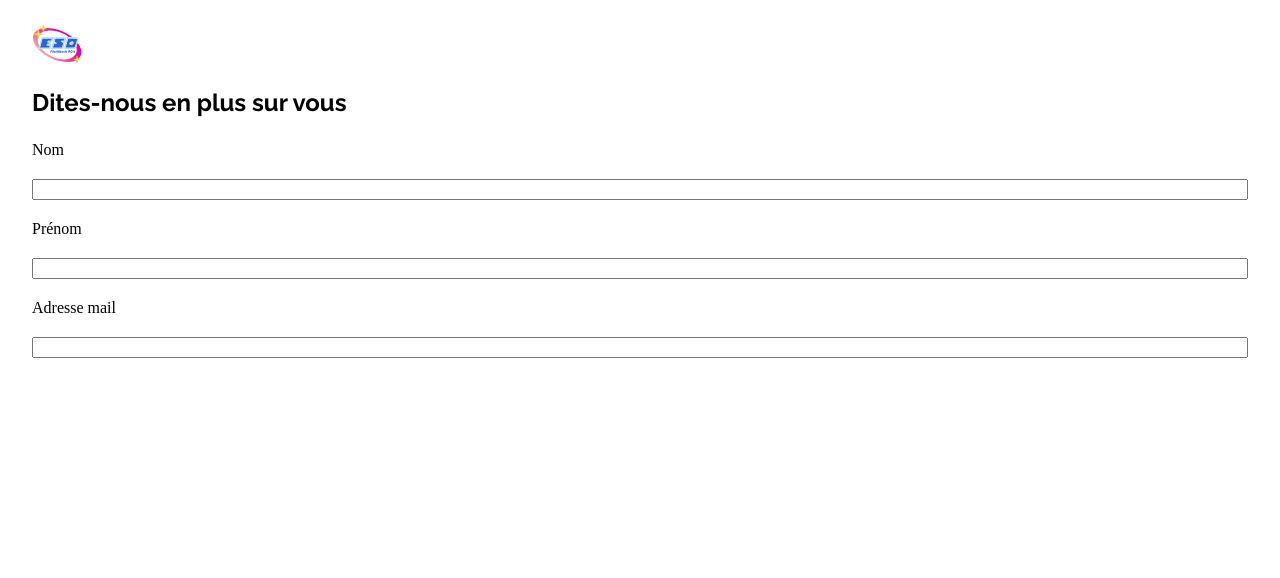
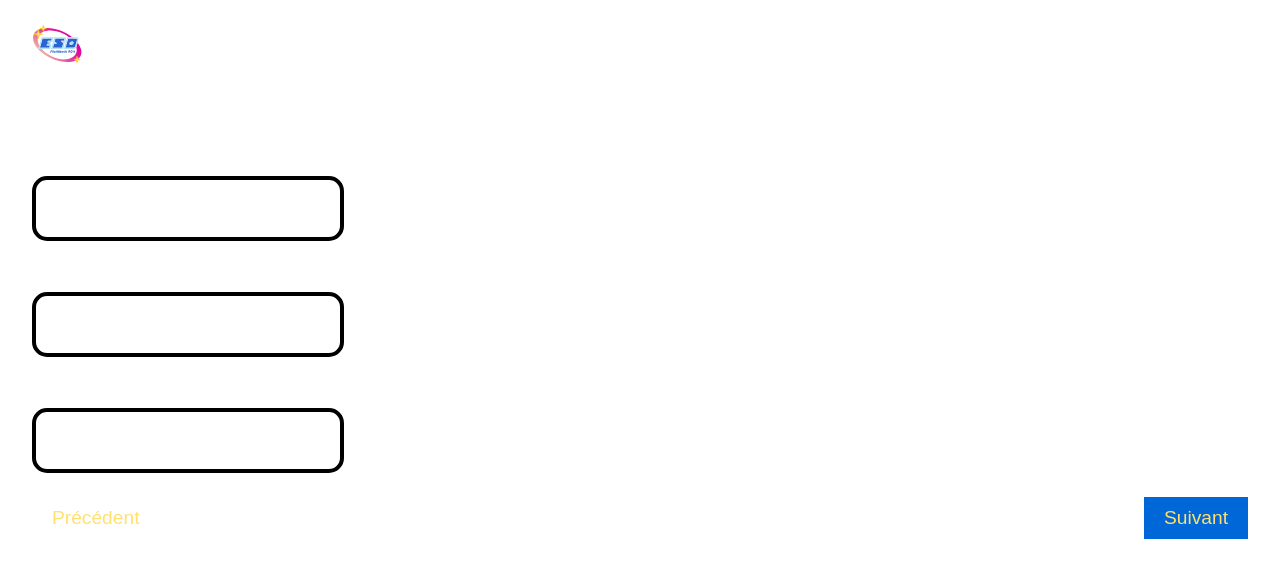
Before and after one commit to digital-event-2023-experience-visiteurs/main-app, a Vue app: page /reservation-1 in a window 1280 px wide. Shown: the top 578 px of the page. Built offline with nearby package versions, Linux system fonts and the light colour scheme.

Commit message:
reservation-2

```diff
--- a/src/assets/main.css
+++ b/src/assets/main.css
@@ -3,6 +3,7 @@
 :root{
 
     /* colors */
+    --black: #000000;
     --white:#FFFFFF;
     --yellow:#FFE070;
     --lightblue:#A6E0FA;
--- a/src/stores/user.js
+++ b/src/stores/user.js
@@ -3,7 +3,9 @@ import { ref } from 'vue'
 
 export const useUserStore = defineStore('user', () => {
 	const user = ref({
-		name
+		name: '',
+		lastname: '',
+
 	})
 
 	return { user }
--- a/src/views/ReservationForm1.vue
+++ b/src/views/ReservationForm1.vue
@@ -8,13 +8,18 @@
 
 	<div>
 		<form class="inputs" action="">
-			<label for="">Nom</label>
+			<label for="">Nom*</label>
 			<input type="text" />
-			<label for="">Prénom</label>
+			<label for="">Prénom*</label>
 			<input type="text" />
-			<label for="">Adresse mail</label>
+			<label for="">Adresse mail*</label>
 			<input type="text" />
 		</form>
+	</div>
+
+	<div class="buttons">
+		<button class="btnNoneBorder">Précédent</button>
+		<button class="btnWithBorder">Suivant</button>
 	</div>
 </template>
 
@@ -29,12 +34,50 @@ img {
 
 h2 {
 	font-family: var(--fontPrimary);
-	/* color: var(--white); */
+	color: var(--white);
 }
 
+form label {
+	color: var(--white);
+	font-family: var(--fontPrimary);
+	font-weight: 600;
+}
 .inputs {
 	display: flex;
 	flex-direction: column;
-	gap: 20px;
+	align-items: flex-start;
+	padding: 0px;
+	gap: 16px;
+}
+
+form input {
+	width: 300px;
+	height: 55px;
+	border: solid 4px var(--black);
+	border-radius: 15px;
+}
+
+.buttons {
+	display: flex;
+	flex-direction: row;
+	justify-content: space-between;
+	gap: 16px;
+}
+
+.btnNoneBorder {
+	background-color: var(--white);
+	color: var(--yellow);
+	border: none;
+	padding: 10px 20px;
+	font-size: 1.2rem;
+	cursor: pointer;
+}
+.btnWithBorder {
+	background-color: var(--blue);
+	color: var(--yellow);
+	border: none;
+	padding: 10px 20px;
+	font-size: 1.2rem;
+	cursor: pointer;
 }
 </style>
```
